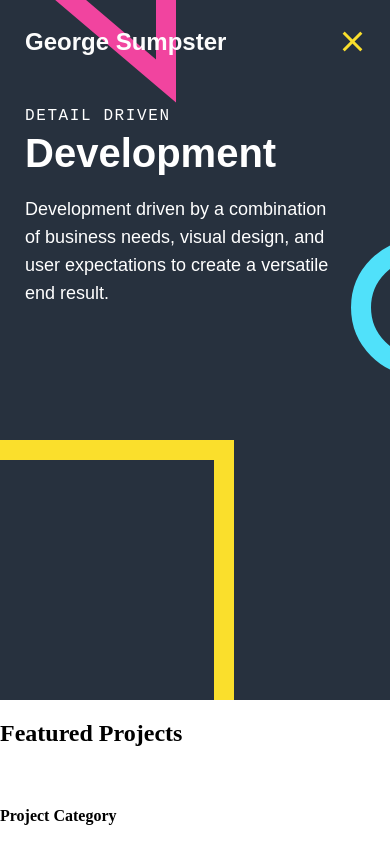
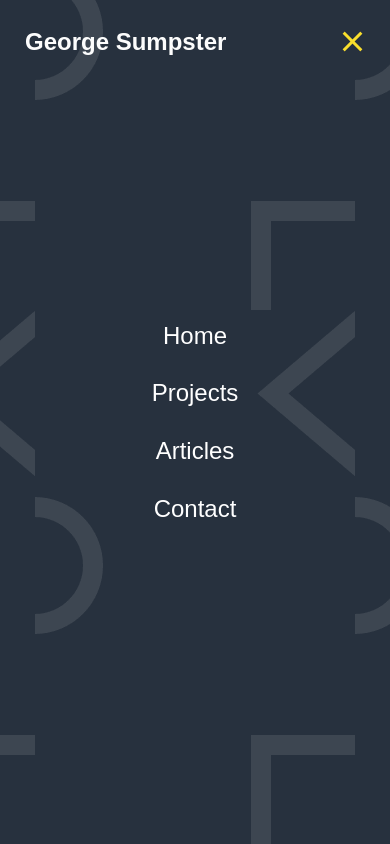
Before and after one commit to gsumpster/gsumpster.com, a website: page index.html in a window 390 px wide. Both pictures are taken after a click on the button 352 px from the left and 43 px from the top of the page. Shown: the top 844 px of the page. Drawn offline with nearby package versions, Linux system fonts and the light colour scheme; files that its build step writes are made by us from their sources.

Commit message:
feat(mobile): added mobile navigation menu

```diff
--- a/index.html
+++ b/index.html
@@ -23,8 +23,9 @@
                 <span class="hamburger-inner"></span>
               </span>
             </button>
-            <nav>
+            <nav id="nav">
                 <ul>
+                    <li><a>Home</a></li>
                     <li><a>Projects</a></li>
                     <li><a>Articles</a></li>
                     <li><a>Contact</a></li>
--- a/js/main.js
+++ b/js/main.js
@@ -1,3 +1,5 @@
 document.getElementById('nav-toggle').onclick = function() {
-    document.getElementById('nav-toggle').classList.toggle('is-active')
-}
+    document.getElementById("nav-toggle").classList.toggle("is-active");
+    document.getElementById('nav').classList.toggle('nav--mobile');
+    document.getElementsByTagName('body')[0].classList.toggle('nav-open');
+};
--- a/scss/_header.scss
+++ b/scss/_header.scss
@@ -3,14 +3,27 @@ $hamburger-layer-height: 3px;
 $hamburger-layer-border-radius: 0;
 $hamburger-layer-spacing: 4px;
 @import "../node_modules/hamburgers/_sass/hamburgers/hamburgers.scss";
+
+body.nav-open {
+  overflow: hidden;
+
+  height: 100%;
+}
+
 .header {
+    position: relative;
+
+    height: 660px;
+    padding: 20px 25px;
+
+    color: $white;
     background-color: $darkblue;
-    padding: 20px 25px;
-    color: $white;
-    position: relative;
-    height: 660px;
     .logo {
+        position: relative;
+        z-index: 100;
+
         margin: 0;
+
         opacity: 0.99;
     }
     h1 {
@@ -26,8 +39,8 @@ $hamburger-layer-spacing: 4px;
             left: 43px;
         }
         &:nth-child(2) {
+            top: 35%;
             right: 0;
-            top: 35%;
         }
         &:last-of-type {
             bottom: 0;
@@ -35,31 +48,71 @@ $hamburger-layer-spacing: 4px;
         }
     }
     .hamburger {
+        position: relative;
+        z-index: 100;
+
+        float: right;
+
         padding: 13px 0;
-        float: right;
+
         outline: none;
-        .hamburger-inner,
-        .hamburger-inner::before,
-        .hamburger-inner::after {
+        .hamburger-inner, .hamburger-inner::before, .hamburger-inner::after {
             background-color: $white;
         }
         &:hover {
             opacity: 1;
-            .hamburger-inner,
-            .hamburger-inner::before,
-            .hamburger-inner::after {
+            .hamburger-inner, .hamburger-inner::before, .hamburger-inner::after {
                 background-color: $yellow;
             }
         }
     }
     .is-active {
-        .hamburger-inner,
-        .hamburger-inner::before,
-        .hamburger-inner::after {
+        .hamburger-inner, .hamburger-inner::before, .hamburger-inner::after {
             background-color: $yellow;
         }
     }
     nav {
         display: none;
     }
+
+    .nav--mobile {
+        position: fixed;
+        top: 0;
+        left: 0;
+
+        display: block;
+
+        width: 100%;
+        height: 100%;
+
+        background-color: $darkblue;
+        background-image: url('/img/nav-mobile-bg.png');
+        background-position: bottom;
+
+        ul {
+            display: flex;
+                    overflow: scroll;
+            flex-direction: column;
+            justify-content: center;
+
+            height: 100%;
+            margin: 0;
+            padding: 0;
+
+            list-style: none;
+
+            text-align: center;
+
+
+            li {
+                display: block;
+
+                width: 100%;
+                margin: 15px 0;
+
+                font-family: "Metropolis", sans-serif;
+                font-size: 24px;
+            }
+        }
+    }
 }
```
Also changed, not shown: img/nav-mobile-bg.png (added).
